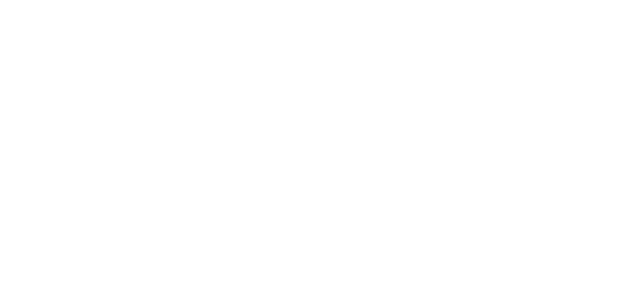
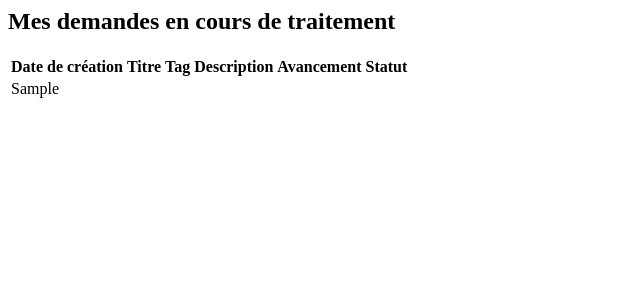
Before and after one commit to DonovanViger/Earthly, a PHP site: the page made by classement.php in a window 1280 px wide. Before the commit the part shown is empty. Shown: the top 300 px of the page, without its empty margins (0-640 px from the left). Run offline with PHP 8.4, Linux system fonts and the light colour scheme; tables that the repository leaves empty or names only in its code hold one stand-in row (values such as "Sample post"); data that the repository does not hold is empty.

Commit message:
creation classement dans classement.php

```diff
--- a/classement.php
+++ b/classement.php
@@ -6,4 +6,35 @@ try {
 } catch (PDOException $erreur) {
     die("Erreur de connexion à la base de données : ". $erreur->getMessage());
 }
+
+$requeteClassement = $db->prepare("SELECT `pseudo`,`point_Utilisateur` FROM `utilisateurs` ORDER BY `point_Utilisateur` DESC LIMIT 10;");
+$requeteClassement->execute();
+$Classements = $requeteClassement->fetchAll(PDO::FETCH_ASSOC);
 ?>
+
+<html>
+<h2>Mes demandes en cours de traitement</h2>
+    <table>
+      <thead>
+        <tr>
+          <th scope="col">Date de création</th>
+          <th scope="col">Titre</th>
+          <th scope="col">Tag</th>
+          <th scope="col">Description</th>
+          <th scope="col">Avancement</th>
+          <th scope="col">Statut</th>
+        </tr>
+      </thead>
+      <tbody>
+        <?php foreach ($Classements as $classement) { ?>
+          <tr>
+            <td><?php echo $classement['pseudo']; ?></td>
+            <td><?php echo $demande['point_Utilisateur']; ?></td>
+
+          </tr>
+        <?php } ?>
+      </tbody>
+    </table>
+
+
+</html>
```
